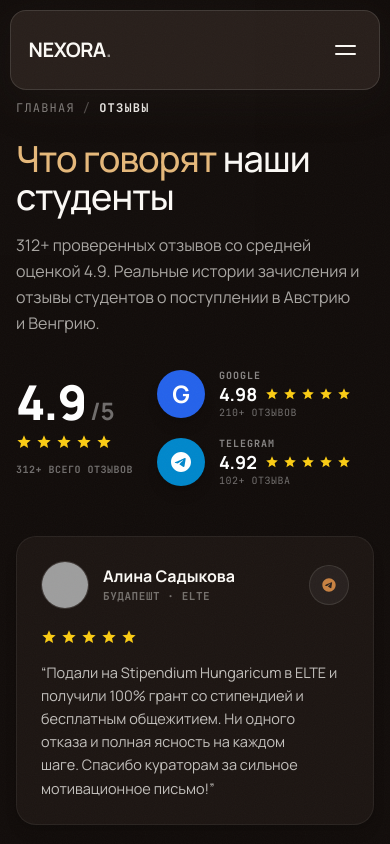
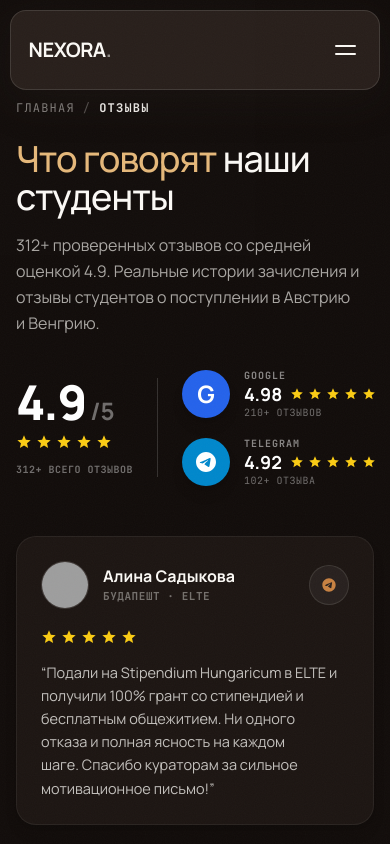
Before and after one commit to McQueeeeeen/nexora, a Next.js app: page /reviews in a window 390 px wide. Shown: the top 844 px of the page. Built offline with nearby package versions, Linux system fonts and the light colour scheme; grey boxes are pictures that could not be loaded.

Commit message:
fix(reviews): perfect vertical divider line separating 4.9/5 block and platform items exactly like reference screenshot

```diff
--- a/app/reviews/ReviewsClient.tsx
+++ b/app/reviews/ReviewsClient.tsx
@@ -187,10 +187,10 @@
               </p>
             </div>
 
-            {/* Рейтинг справа: 4.9/5 | Разделитель | Платформы Google & Telegram */}
-            <div className="flex items-center gap-6 sm:gap-8 shrink-0">
+            {/* Рейтинг справа: 4.9/5 | Вертикальный разделитель | Платформы Google & Telegram */}
+            <div className="flex items-center shrink-0">
               {/* Левый блок: 4.9/5 + звёзды + счётчик */}
-              <div className="flex flex-col items-start gap-2">
+              <div className="flex flex-col items-start gap-2 pr-6 sm:pr-8 lg:pr-10 border-r border-white/15">
                 <div className="flex items-baseline">
                   <span className="font-sans font-extrabold text-5xl sm:text-6xl lg:text-[72px] tracking-tight text-white leading-none">
                     4.9
@@ -205,11 +205,8 @@
                 </span>
               </div>
 
-              {/* Вертикальный разделитель (как на скриншоте эталона) */}
-              <div className="w-px h-24 bg-white/15 mx-1 sm:mx-2 hidden sm:block" aria-hidden />
-
               {/* Правый блок: Платформы с круглыми иконками */}
-              <div className="flex flex-col gap-4 sm:gap-5">
+              <div className="flex flex-col gap-4 sm:gap-5 pl-6 sm:pl-8 lg:pl-10">
                 {/* Google */}
                 <div className="flex items-center gap-3.5">
                   <div className="w-12 h-12 rounded-full bg-[#2563EB] flex items-center justify-center shrink-0 shadow-lg">
```
